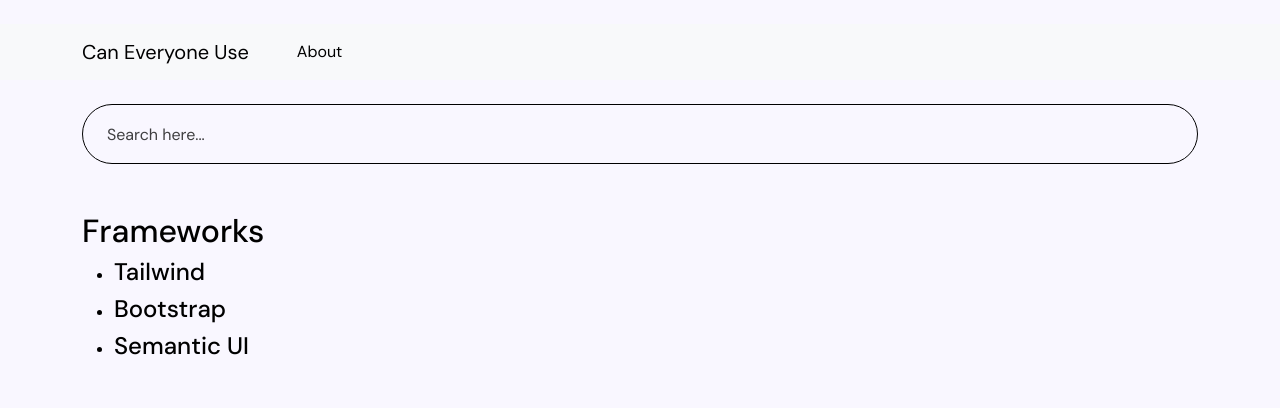
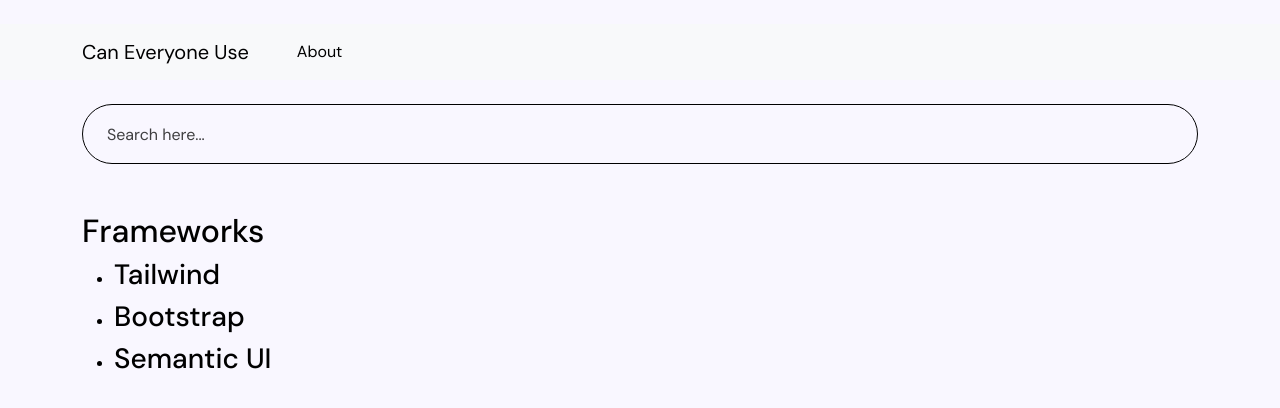
Before and after one commit to caneveryoneusetemp/caneveryoneuse_tool, a React (Create React App) app: page / in a window 1280 px wide. Shown: the top 408 px of the page. Built offline with nearby package versions, Linux system fonts and the light colour scheme.

Commit message:
Update framework headings

```diff
--- a/src/partials/frameworks.jsx
+++ b/src/partials/frameworks.jsx
@@ -11,17 +11,17 @@
                     <ul>
                         <li>
                             <a href="https://www.tailwindapp.com" className="text-dark text-decoration-none text-decoration-hover" target="_blank" rel="noopener noreferrer">
-                                <h4>Tailwind</h4>
+                                <h3>Tailwind</h3>
                             </a>
                         </li>
                         <li>
                             <a href="https://getbootstrap.com/docs/5.3/getting-started/introduction/" className="text-dark text-decoration-none text-decoration-hover" target="_blank" rel="noopener noreferrer">
-                                <h4>Bootstrap</h4>
+                                <h3>Bootstrap</h3>
                             </a>
                         </li>
                         <li>
                             <a href="https://semantic-ui.com/" className="text-dark text-decoration-none text-decoration-hover" target="_blank" rel="noopener noreferrer">
-                                <h4>Semantic UI</h4>
+                                <h3>Semantic UI</h3>
                             </a>
                         </li>
                     </ul>
```
